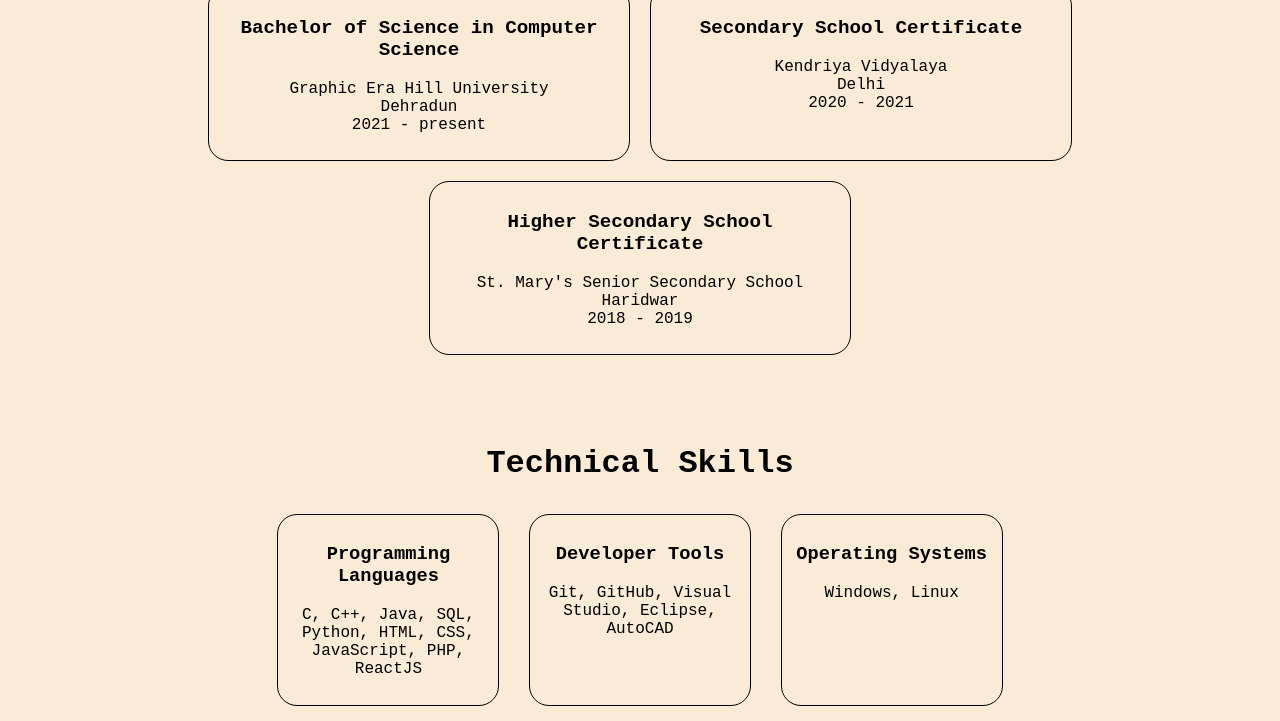
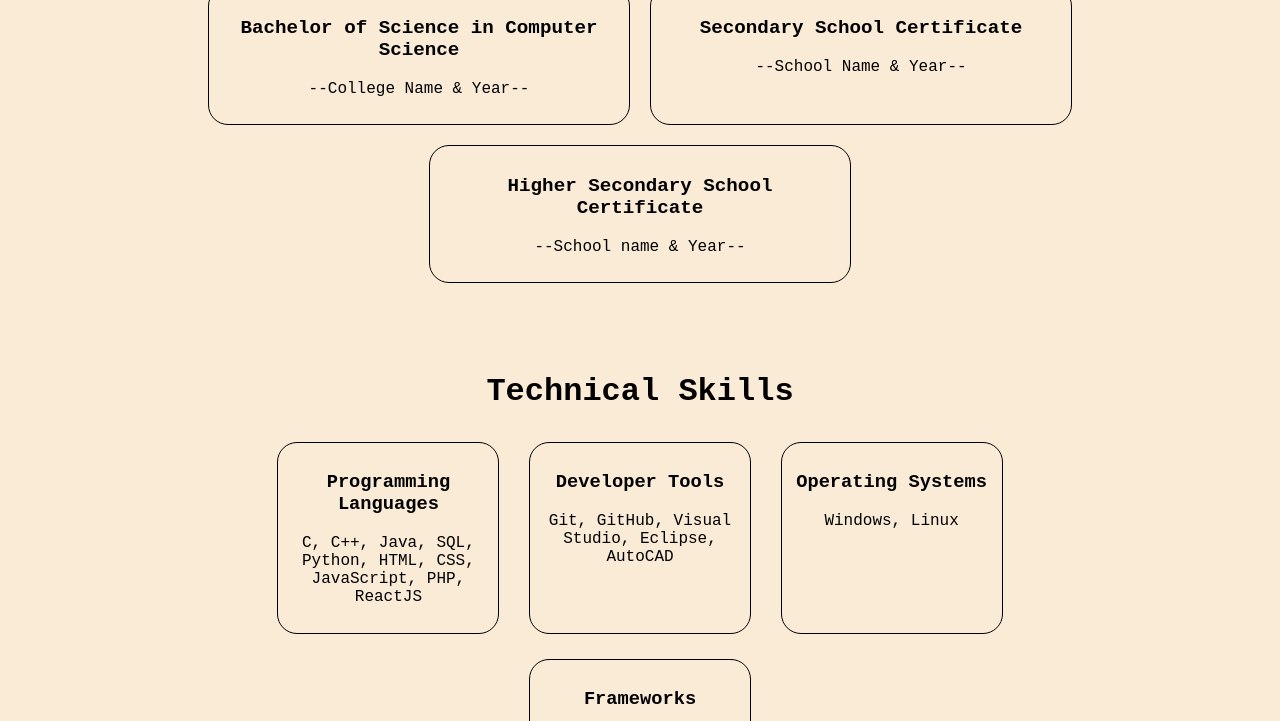
Before and after one commit to Aryanpanwar26/Classic-Portfolio, a plain HTML site: page index.html in a window 1280 px wide. Shown: the part 779-1500 px from the top of the page. Drawn offline with Linux system fonts and the light colour scheme.

Commit message:
Update index.html

```diff
--- a/index.html
+++ b/index.html
@@ -31,15 +31,15 @@
     <div class="container">
         <div class="card">
             <h3>Bachelor of Science in Computer Science</h3>
-            <p>Graphic Era Hill University <br> Dehradun <br> 2021 - present</p>
+            <p>--College Name & Year--</p>
         </div>
         <div class="card">
             <h3>Secondary School Certificate</h3>
-            <p>Kendriya Vidyalaya <br> Delhi <br> 2020 - 2021</p>
+            <p>--School Name & Year--</p>
         </div>
         <div class="card">
             <h3>Higher Secondary School Certificate</h3>
-            <p>St. Mary's Senior Secondary School <br> Haridwar <br> 2018 - 2019</p>
+            <p>--School name & Year--</p>
         </div>
     </div>
     </div>
@@ -119,7 +119,7 @@
     </div>
     <hr>
     <div id="Contact">
-        <p>Email-id: aryanpanwar2603@gmail.com | Mobile No.: +91-8077855392 | <a href="https://github.com/Aryanpanwar26">Github</a> | <a href="https://www.linkedin.com/in/aryan-panwar-5a2562226/">linkedin</a></p>
+        <p>Email-id: xxxxxxx@gmail.com | Mobile No.: +91-XXXXXXXXXX | <a href="https://github.com/Aryanpanwar26">Github</a> | <a href="">linkedin</a></p>
     </div>
     <button><a href="#">^</a></button>
 </body>
```
